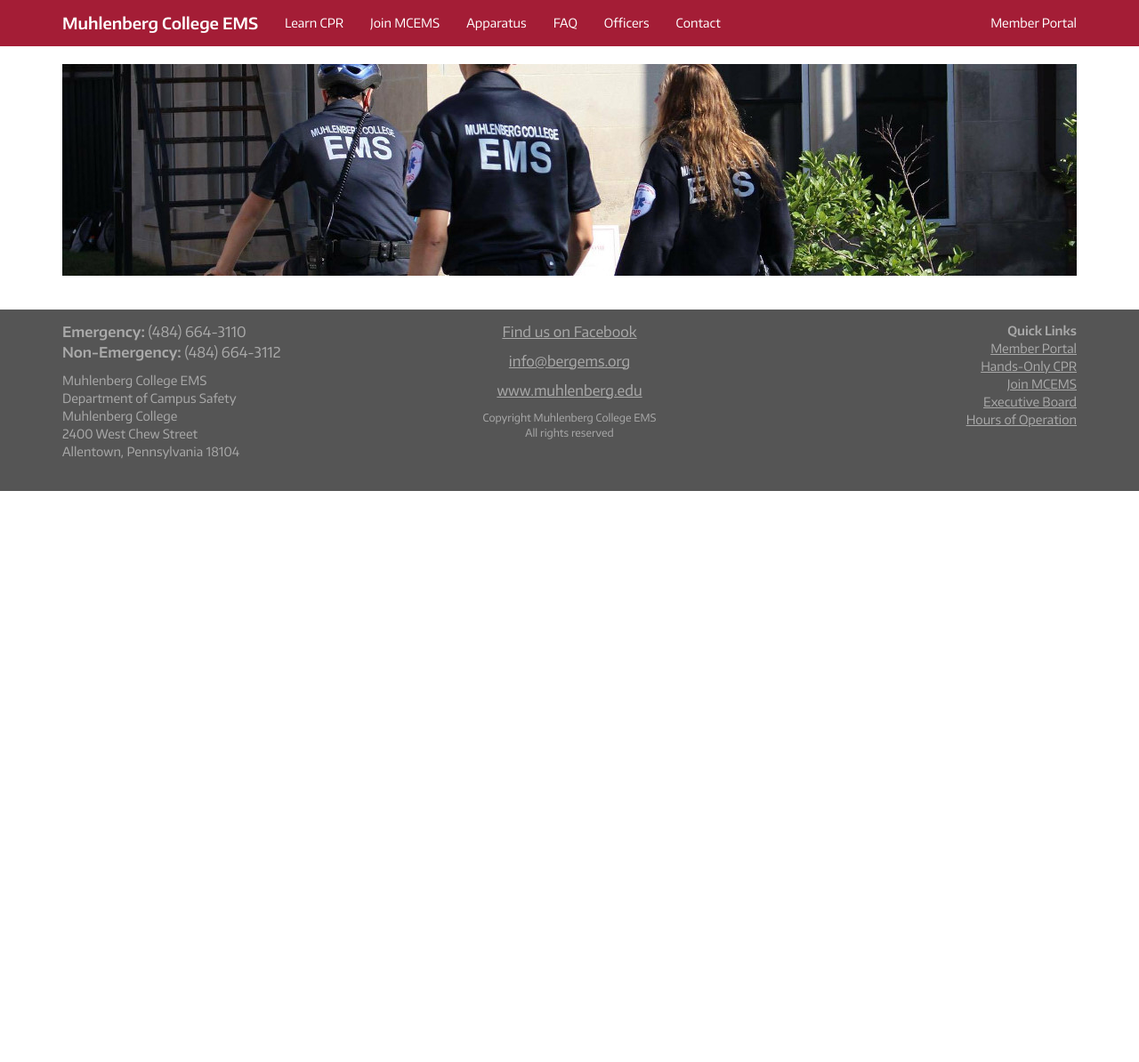
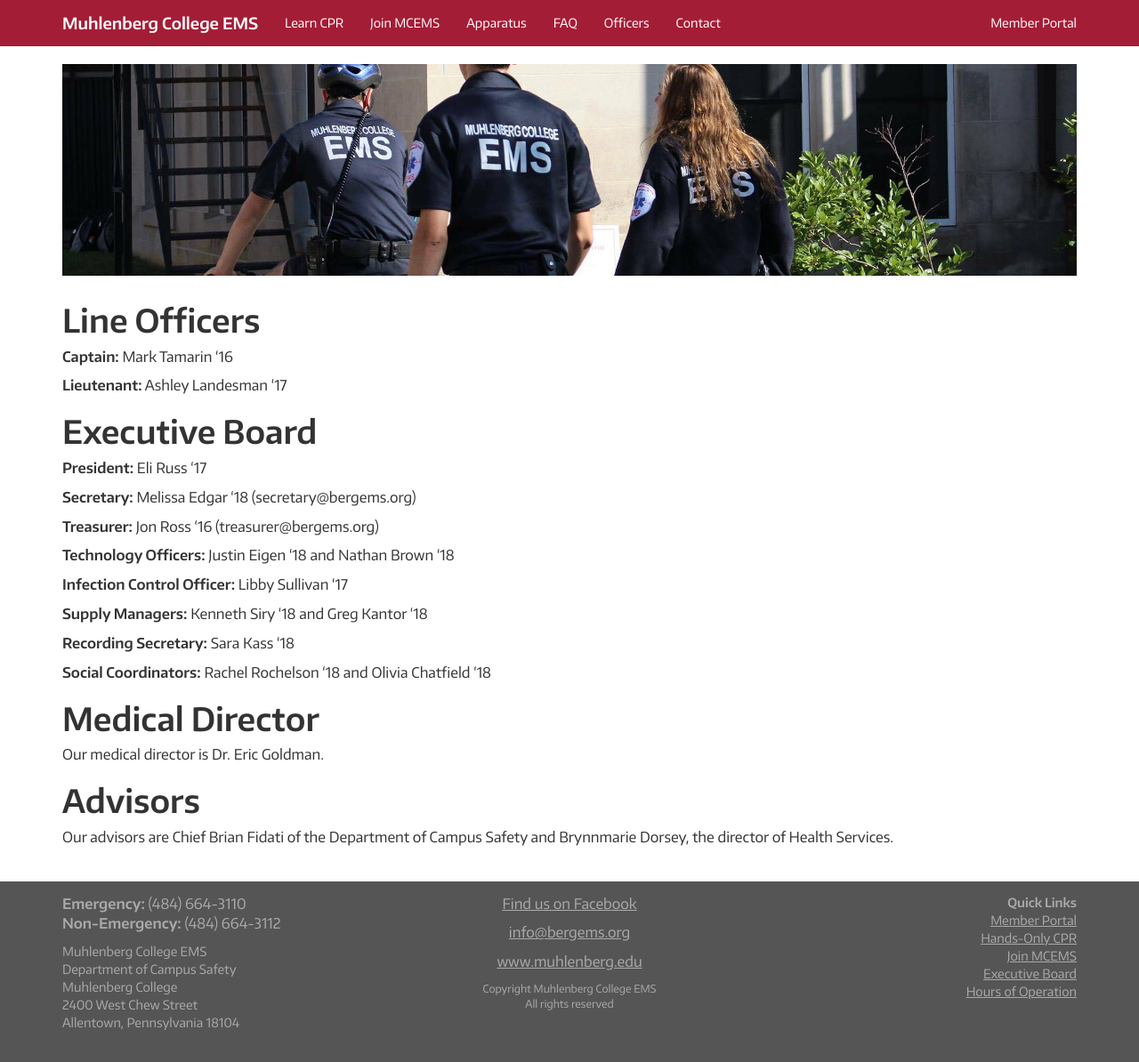
Before and after one commit to MCEMS/www, a Jekyll site: the page built from officers/index.markdown, in a window 1280 px wide. Shown: the whole page at 89% size. Built offline with Jekyll 4.4.1, drawn with Linux system fonts in a browser that asks for light colours; nearby versions of some CDN libraries; before the commit the page ends 900 px from its top, so only the background shows below that.

Commit message:
Add officers page

```diff
--- a/learn-cpr/index.html
+++ b/learn-cpr/index.html
@@ -15,7 +15,7 @@
       <img src="/assets/images/cpr_class.jpg">
     </div>
 
-    <h1>AHA Certification</h1>
+    <h1>American Heart Association Certification</h1>
 
     <p>While we hold classes for free, we do charge a nominal fee to cover the cost of the certification materials if you would like to receive proof of your training. The exact fee will depend on the number of class participants, but generally should be about $10-15. MCEMS does not keep any of this money, it all goes directly to the American Heart Association.</p>
 
--- a/officers/index.html
+++ /dev/null
@@ -1,3 +0,0 @@
----
-layout: default
----
--- /dev/null
+++ b/officers/index.markdown
@@ -0,0 +1,40 @@
+---
+layout: default
+title: MCEMS Line Officers and Executive Board
+---
+
+Line Officers
+=============
+
+**Captain:** Mark Tamarin '16
+
+**Lieutenant:** Ashley Landesman '17
+
+Executive Board
+===============
+
+**President:** Eli Russ '17
+
+**Secretary:** Melissa Edgar '18 (secretary@bergems.org)
+
+**Treasurer:** Jon Ross '16 (treasurer@bergems.org)
+
+**Technology Officers:** Justin Eigen '18 and Nathan Brown '18
+
+**Infection Control Officer:** Libby Sullivan '17
+
+**Supply Managers:** Kenneth Siry '18 and Greg Kantor '18
+
+**Recording Secretary:** Sara Kass '18
+
+**Social Coordinators:** Rachel Rochelson '18 and Olivia Chatfield '18
+
+Medical Director
+================
+
+Our medical director is Dr. Eric Goldman.
+
+Advisors
+========
+
+Our advisors are Chief Brian Fidati of the Department of Campus Safety and Brynnmarie Dorsey, the director of Health Services.
```
